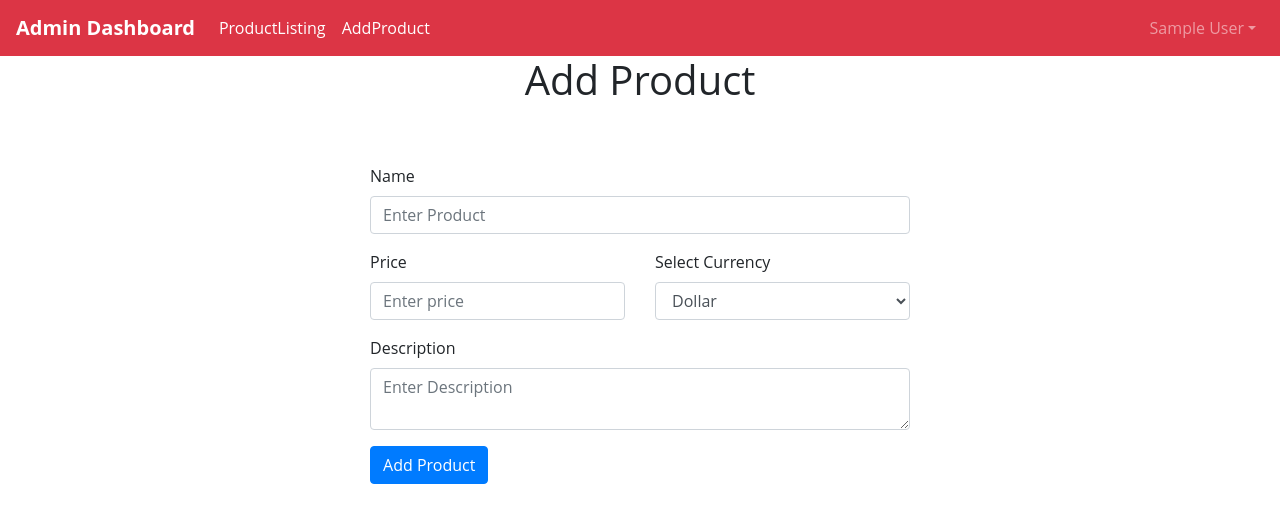
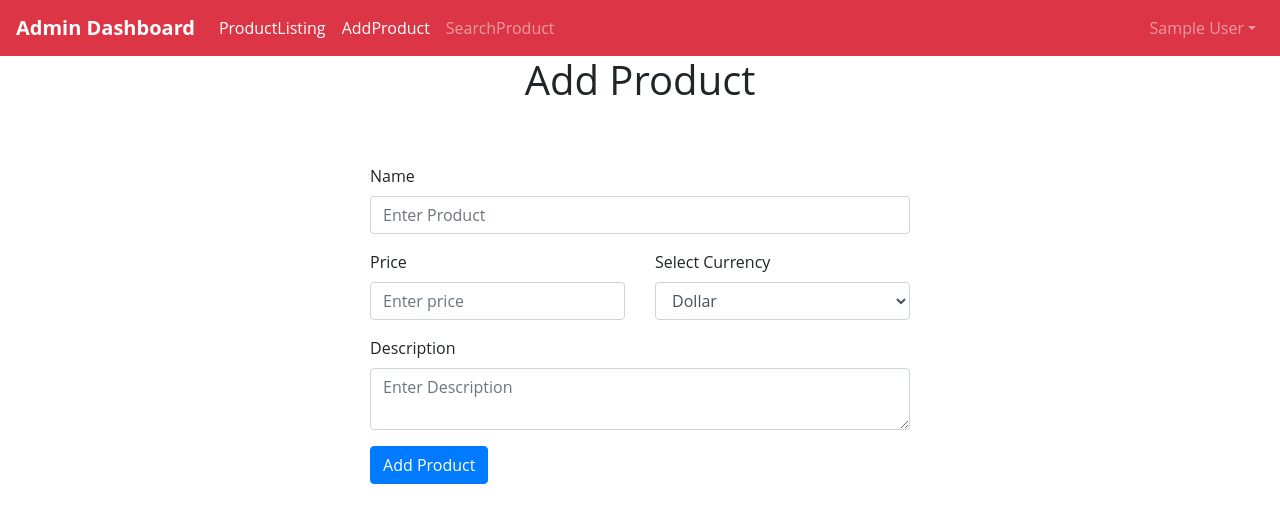
Before and after one commit to Aghazjunaid/React_Product_Dashboard, a React (Create React App) app: page /add in a window 1280 px wide. Shown: the top 522 px of the page. Built offline with nearby package versions, Linux system fonts and the light colour scheme; sample sign-in values are in the browser's storage.

Commit message:
search setup

```diff
--- a/src/App.js
+++ b/src/App.js
@@ -5,6 +5,7 @@ import AddProduct from "./components/addProduct";
 import UpdateProduct from "./components/updateProduct";
 import Protected from "./components/Protected";
 import ProductList from "./components/productList";
+import SearchProduct from './components/searchProduct';
 
 function App() {
   return (
@@ -16,6 +17,9 @@ function App() {
           </Route>
           <Route path="/add">
             <Protected component={AddProduct} />
+          </Route>
+          <Route path="/search">
+            <Protected component={SearchProduct} />
           </Route>
           <Route path="/update/:id">
             <Protected component={UpdateProduct} />
--- a/src/components/header.js
+++ b/src/components/header.js
@@ -27,6 +27,9 @@ function Header() {
                 <NavLink to="/add" className="nav-link ">
                   AddProduct
                 </NavLink>
+                <NavLink to="/search" className="nav-link">
+                  SearchProduct
+                </NavLink>
               </>
             ) : (
               <>
--- /dev/null
+++ b/src/components/searchProduct.js
@@ -0,0 +1,11 @@
+import React from 'react'
+
+function SearchProduct() {
+    return (
+        <div>
+
+        </div>
+    )
+}
+
+export default SearchProduct
```
